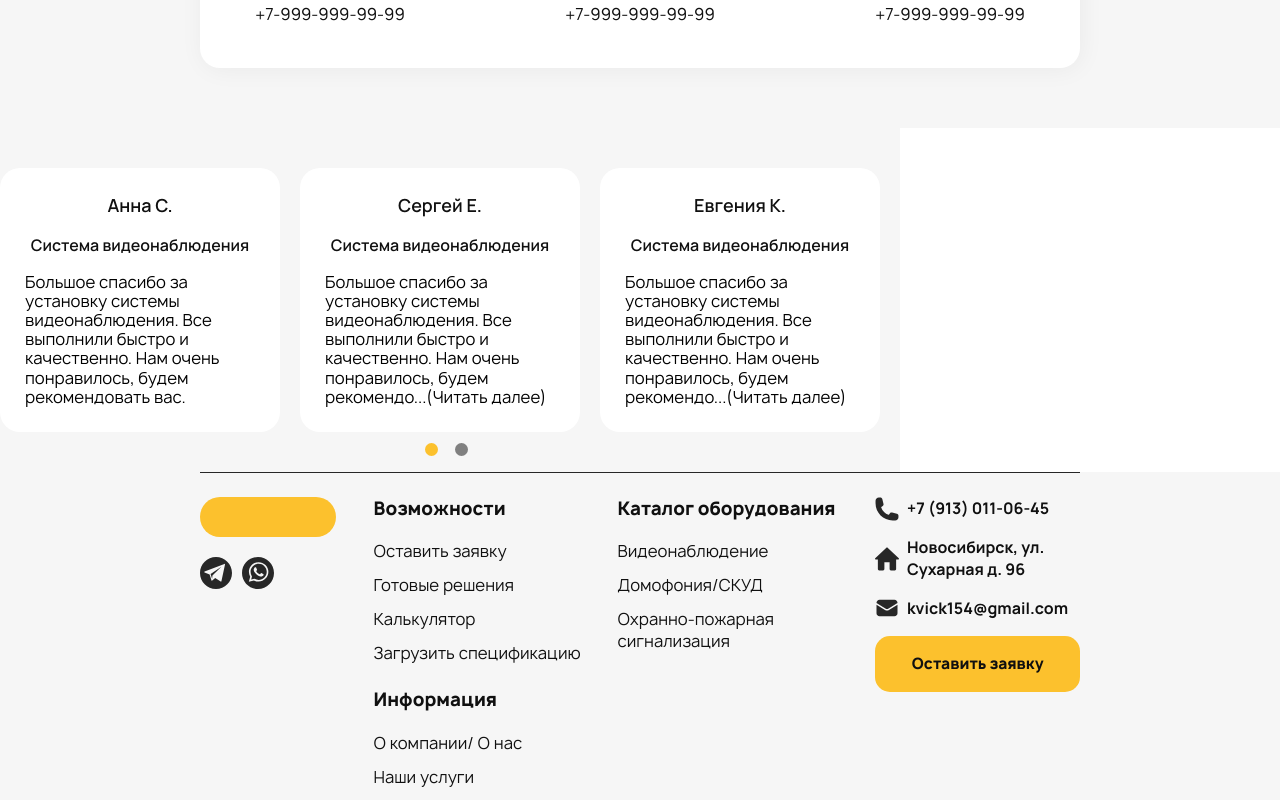
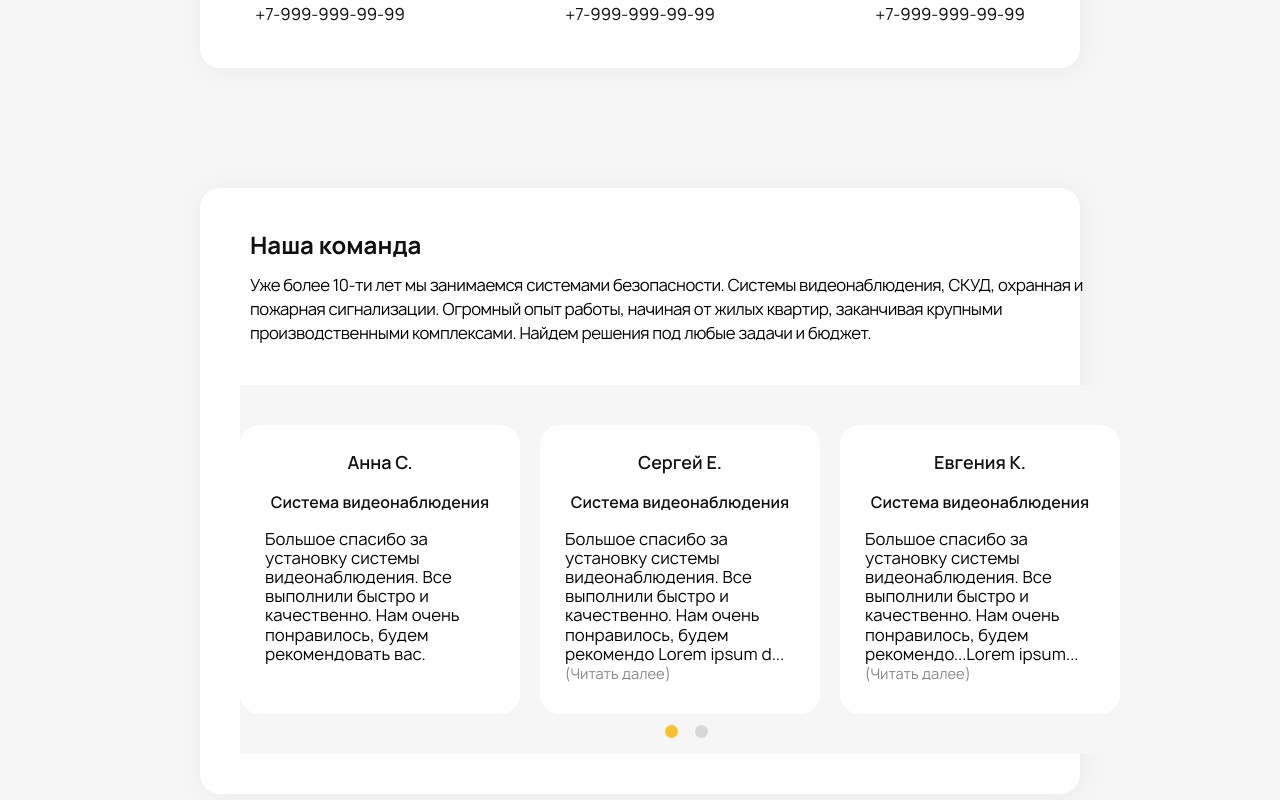
Before and after one commit to NSecuritySolutions/frontend, a React (Vite) app: page / in a window 1280 px wide. Shown: the part 1080-1880 px from the top of the page. Built offline with nearby package versions, Linux system fonts and the light colour scheme.

Commit message:
Feat: reviews block - start

```diff
--- a/src/pages/MainPage/ui/MainPage.tsx
+++ b/src/pages/MainPage/ui/MainPage.tsx
@@ -1,14 +1,14 @@
-import ReviewsCarousel from 'src/shared/components/ReviewsCarousel/ui/ReviewsCarousel';
 import { OurTeam } from 'src/widgets/OurTeam';
 import { ProjectStage } from 'src/widgets/ProjectStage';
 import { Footer } from 'src/widgets/Footer';
+import { ReviewsBlock } from 'src/widgets/ReviewsBlock';
 
 const MainPage = () => {
   return (
     <>
       <ProjectStage />
       <OurTeam />
-      <ReviewsCarousel />
+      <ReviewsBlock />
       <Footer />
     </>
   );
--- a/src/shared/components/ReviewsCarousel/index.ts
+++ /dev/null
@@ -1,3 +0,0 @@
-import ManagerCard from './ui/ReviewsCarousel';
-
-export { ManagerCard };
--- /dev/null
+++ b/src/shared/components/ReviewsSlider/index.ts
@@ -0,0 +1,3 @@
+import ReviewsSlider from './ui/ReviewsSlider';
+
+export { ReviewsSlider };
--- a/src/shared/components/ReviewsCarousel/ui/ReviewsCarousel.tsx
+++ b/src/shared/components/ReviewsSlider/ui/ReviewsSlider.tsx
@@ -3,19 +3,22 @@ import { useState } from 'react';
 import Slider from 'react-slick';
 import 'slick-carousel/slick/slick.css';
 import 'slick-carousel/slick/slick-theme.css';
-import { projectReviews } from '../../../constants/texts/reviews.ts';
+import {
+  TEXT_LIMIT,
+  projectReviews
+} from '../../../constants/texts/reviews.ts';
 import {
   ReviewsContainer,
   SliderContainer,
   ReviewsTitle,
   ReviewsParagraph,
   ReviewsText,
-  CustomDot
+  CustomDot,
+  ReviewsLink
 } from './styled.ts';
 
-const ReviewsCarousel = () => {
+const ReviewsSlider = () => {
   const [currentSlide, setCurrentSlide] = useState<number>(0);
-  // Добавляем обработчик события после смены слайда
   const handleAfterChange = (slideIndex: number) => {
     setCurrentSlide(slideIndex);
   };
@@ -58,11 +61,14 @@ const ReviewsCarousel = () => {
       }
     ],
     customPaging: function (i: number) {
+      //@TODO - заменить floor на ceil?
       let activePage = 0;
-      if (window.innerWidth >= 1300) {
-        activePage = Math.floor(currentSlide / 3);
-      } else if (window.innerWidth >= 900) {
-        activePage = Math.floor(currentSlide / 2);
+      if (window.innerWidth >= 900) {
+        activePage = Math.ceil(currentSlide / 3);
+      } else if (window.innerWidth >= 619) {
+        activePage = Math.ceil(currentSlide / 2);
+        // console.log(currentSlide, 'cur-slide');
+        // console.log(activePage, 'active page');
       } else {
         activePage = currentSlide;
       }
@@ -70,14 +76,27 @@ const ReviewsCarousel = () => {
     }
   };
 
+  function truncate(str: string, maxlength: number) {
+    if (str.length > maxlength) {
+      return str.substring(0, maxlength - 3) + '...';
+    } else {
+      return str;
+    }
+  }
+
   return (
     <SliderContainer className="slider-container">
       <Slider {...settings} afterChange={handleAfterChange}>
         {projectReviews.map((item, i) => (
           <ReviewsContainer className="slick-slide" key={i}>
-            <ReviewsTitle>{item.name}</ReviewsTitle>
+            <ReviewsTitle>{item.name} </ReviewsTitle>
             <ReviewsParagraph>{item.product}</ReviewsParagraph>
-            <ReviewsText>{item.review}</ReviewsText>
+            <ReviewsText>
+              {truncate(item.review, TEXT_LIMIT)}
+              {item.review.length >= TEXT_LIMIT && (
+                <ReviewsLink href={item.link}>(Читать далее)</ReviewsLink>
+              )}
+            </ReviewsText>
           </ReviewsContainer>
         ))}
       </Slider>
@@ -85,4 +104,4 @@ const ReviewsCarousel = () => {
   );
 };
 
-export default ReviewsCarousel;
+export default ReviewsSlider;
--- a/src/shared/components/ReviewsCarousel/ui/styled.ts
+++ b/src/shared/components/ReviewsSlider/ui/styled.ts
@@ -8,7 +8,7 @@ const SliderContainer = styled.div`
   padding-bottom: 40px;
   max-width: 900px;
   width: 100%;
-  background-color: #f6f6f6;
+  background-color: ${colors.backgroundBase2};
 `;
 const ReviewsContainer = styled.article`
   display: flex !important;
@@ -17,8 +17,9 @@ const ReviewsContainer = styled.article`
   border-radius: 20px;
   padding: 25px;
   max-width: 280px;
+  height: 289px;
   width: 100%;
-  background-color: #fff;
+  background-color: ${colors.backgroundPrimary};
   font-family: Manrope, sans-serif;
 `;
 
@@ -45,7 +46,15 @@ const CustomDot = styled.div<{ $active?: boolean }>`
   height: 13px;
   border-radius: 50%;
   margin-top: 10px;
-  background-color: ${props => (props.$active ? '#fcc12d' : 'gray')};
+  background-color: ${props =>
+    props.$active ? `${colors.btnPrimary}` : '#d7d7d7'};
+`;
+
+const ReviewsLink = styled.a<{ $active?: boolean }>`
+  cursor: poinetr;
+  font-size: 14px;
+  color: ${colors.darkPrimary};
+  opacity: 0.5;
 `;
 
 export {
@@ -54,5 +63,6 @@ export {
   ReviewsTitle,
   ReviewsParagraph,
   ReviewsText,
-  CustomDot
+  CustomDot,
+  ReviewsLink
 };
--- a/src/shared/constants/texts/reviews.ts
+++ b/src/shared/constants/texts/reviews.ts
@@ -1,4 +1,6 @@
 import { TProjectReviews } from './types';
+
+export const TEXT_LIMIT: number = 145;
 
 export const projectReviews: TProjectReviews[] = [
   {
@@ -6,34 +8,41 @@ export const projectReviews: TProjectReviews[] = [
     name: 'Анна С.',
     product: 'Система видеонаблюдения',
     review:
-      'Большое спасибо за установку системы видеонаблюдения. Все выполнили быстро и качественно. Нам очень понравилось, будем рекомендовать вас.'
+      'Большое спасибо за установку системы видеонаблюдения. Все выполнили быстро и качественно. Нам очень понравилось, будем рекомендовать вас.',
+    img: 'src/assets/images/feedback/png/feedback-image-1.jpg'
   },
   {
     id: 2,
     name: 'Сергей Е.',
     product: 'Система видеонаблюдения',
     review:
-      'Большое спасибо за установку системы видеонаблюдения. Все выполнили быстро и качественно. Нам очень понравилось, будем рекомендо...(Читать далее)'
+      'Большое спасибо за установку системы видеонаблюдения. Все выполнили быстро и качественно. Нам очень понравилось, будем рекомендо Lorem ipsum dolor sit amet consectetur adipisicing elit. Sed vitae atque illo soluta voluptas inventore cum perspiciatis laudantium esse rerum eos tenetur harum similique consectetur distinctio ducimus, necessitatibus, reprehenderit earum.',
+    link: 'https://market.yandex.ru/',
+    img: 'src/assets/images/feedback/png/feedback-image-2.jpg'
   },
   {
     id: 3,
     name: 'Евгения К.',
     product: 'Система видеонаблюдения',
     review:
-      'Большое спасибо за установку системы видеонаблюдения. Все выполнили быстро и качественно. Нам очень понравилось, будем рекомендо...(Читать далее)'
+      'Большое спасибо за установку системы видеонаблюдения. Все выполнили быстро и качественно. Нам очень понравилось, будем рекомендо...Lorem ipsum dolor sit amet consectetur adipisicing elit. Sed vitae atque illo soluta voluptas inventore cum perspiciatis laudantium esse rerum eos tenetur harum similique consectetur distinctio ducimus, necessitatibus, reprehenderit earum.',
+    link: 'https://market.yandex.ru/',
+    img: 'src/assets/images/feedback/png/feedback-image-3.jpg'
   },
   {
     id: 4,
     name: 'Анна С.',
     product: 'Система видеонаблюдения',
     review:
-      'Большое спасибо за установку системы видеонаблюдения. Все выполнили быстро и качественно. Нам очень понравилось, будем рекомендовать вас.'
+      'Большое спасибо за установку системы видеонаблюдения. Все выполнили быстро и качественно. Нам очень понравилось. ',
+    link: 'https://market.yandex.ru/'
   },
   {
     id: 5,
     name: 'Сергей Е.',
     product: 'Система видеонаблюдения',
     review:
-      'Большое спасибо за установку системы видеонаблюдения. Все выполнили быстро и качественно. Нам очень понравилось, будем рекомендовать вас.'
+      'Большое спасибо за установку системы видеонаблюдения. Все выполнили быстро и качественно. Нам очень понравилось, будем рекомендовать вас.',
+    link: 'https://market.yandex.ru/'
   }
 ];
--- a/src/shared/constants/texts/types.ts
+++ b/src/shared/constants/texts/types.ts
@@ -8,6 +8,8 @@ export type TProjectReviews = {
   name: string;
   product: string;
   review: string;
+  link?: string | undefined;
+  img?: string | undefined;
 };
 
 export type TTeamContacts = {
--- /dev/null
+++ b/src/widgets/ReviewsBlock/index.ts
@@ -0,0 +1,3 @@
+import ReviewsBlock from './ui/ReviewsBlock';
+
+export { ReviewsBlock };
--- /dev/null
+++ b/src/widgets/ReviewsBlock/ui/ReviewsBlock.tsx
@@ -0,0 +1,39 @@
+import {
+  Section,
+  SectionWrapper,
+  ColumnTitle,
+  Column,
+  ColumnParagraph,
+  TextWrapper,
+  ColumnWrapper,
+  ContactsWrapper
+} from './styled.ts';
+import { ReviewsSlider } from 'src/shared/components/ReviewsSlider/index.ts';
+
+const ReviewsBlock = () => {
+  return (
+    <Section>
+      <SectionWrapper>
+        <ColumnWrapper>
+          <Column>
+            <TextWrapper>
+              <ColumnTitle>Наша команда</ColumnTitle>
+              <ColumnParagraph>
+                Уже более 10-ти лет мы занимаемся системами безопасности.
+                Системы видеонаблюдения, СКУД, охранная и пожарная сигнализации.
+                Огромный опыт работы, начиная от жилых квартир, заканчивая
+                крупными производственными комплексами. Найдем решения под любые
+                задачи и бюджет.
+              </ColumnParagraph>
+            </TextWrapper>
+          </Column>
+          <ContactsWrapper>
+            <ReviewsSlider />
+          </ContactsWrapper>
+        </ColumnWrapper>
+      </SectionWrapper>
+    </Section>
+  );
+};
+
+export default ReviewsBlock;
--- /dev/null
+++ b/src/widgets/ReviewsBlock/ui/styled.ts
@@ -0,0 +1,179 @@
+import colors from 'src/shared/constants/colors';
+
+import styled from 'styled-components';
+
+const Section = styled.section`
+  margin: 0 auto;
+  background-color: ${colors.backgroundBase2};
+  padding: 60px 0;
+
+  @media (max-width: 1300px) {
+    padding: 60px 0;
+    align-items: center;
+    justify-content: center;
+  }
+
+  @media (max-width: 940px) {
+    background-color: ${colors.backgroundPrimary};
+    padding: 40px 0;
+  }
+`;
+
+const SectionWrapper = styled.div`
+  margin: 0 auto;
+  display: flex;
+  flex-direction: column;
+  max-width: 1180px;
+  width: 100%;
+  padding-top: 60px;
+  padding-bottom: 60px;
+  border-radius: 20px;
+  box-shadow: 2px 2px 25px 0 rgba(16, 16, 16, 0.05);
+  background: ${colors.backgroundPrimary};
+
+  @media (max-width: 1300px) {
+    flex-direction: row;
+    max-width: 880px;
+    width: 100%;
+    gap: 120px;
+    padding-top: 0;
+    padding-bottom: 0;
+  }
+
+  @media (max-width: 940px) {
+    flex-direction: column;
+    border-radius: 0;
+    max-width: 579px;
+    width: 100%;
+    box-shadow: none;
+  }
+
+  @media (max-width: 504px) {
+  }
+`;
+
+const ColumnTitle = styled.h2`
+  color: ${colors.darkPrimary};
+  display: flex;
+  overflow: hidden;
+  // white-space: nowrap;
+  // text-overflow: ellipsis;
+
+  font:
+    700 24px Manrope,
+    sans-serif;
+
+  @media (max-width: 940px) {
+    max-width: 580px;
+    width: 100%;
+    align-self: center;
+  }
+
+  @media (max-width: 619px) {
+    max-width: 268px;
+    width: 100%;
+    align-self: center;
+  }
+`;
+const ColumnWrapper = styled.div`
+  margin: 0 auto;
+  display: grid;
+  grid-template-columns: repeat(1, minmax(120px, 400px) minmax(120px, 580px));
+  column-gap: 20px;
+  gap: 40px;
+
+  @media (max-width: 1300px) {
+    padding: 40px;
+    display: grid;
+    grid-template-columns: none;
+    grid-template-rows: 1fr;
+  }
+  @media (max-width: 940px) {
+    padding: 0;
+  }
+
+  @media (max-width: 504px) {
+  }
+`;
+
+const Column = styled.div`
+  display: flex;
+  flex-direction: row;
+
+  @media (max-width: 940px) {
+    width: 100%;
+  }
+
+  @media (max-width: 619px) {
+    flex-direction: row;
+  }
+`;
+
+const TextWrapper = styled.div`
+  margin: 0 auto;
+  padding: 0;
+  display: flex;
+  flex-direction: column;
+
+  @media (max-width: 1300px) {
+    max-width: 880px;
+    width: 100%;
+  }
+
+  @media (max-width: 619px) {
+    justify-content: center;
+    align-self: start;
+    font-size: 16px;
+    padding: 0 0 0 12px;
+  }
+`;
+
+const ColumnParagraph = styled.p`
+  font-family: Manrope, sans-serif;
+  max-width: 400px;
+  width: 100%;
+  font-weight: 400;
+  margin-top: 12px;
+  font-size: 16px;
+  line-height: 1.5;
+  letter-spacing: -0.5px;
+
+  @media (max-width: 1300px) {
+    max-width: 880px;
+    width: 100%;
+  }
+
+  @media (max-width: 619px) {
+    max-width: 277px;
+    width: 100%;
+  }
+`;
+
+const ContactsWrapper = styled.div`
+  display: flex;
+  flex-direction: row;
+  justify-content: center;
+  gap: 20px;
+
+  @media (max-width: 1300px) {
+    gap: 130px;
+  }
+  @media (max-width: 940px) {
+    gap: 19.5px;
+  }
+
+  @media (max-width: 619px) {
+    flex-direction: column;
+    justify-self: center;
+  }
+`;
+export {
+  Section,
+  SectionWrapper,
+  ColumnWrapper,
+  Column,
+  ColumnTitle,
+  TextWrapper,
+  ColumnParagraph,
+  ContactsWrapper
+};
```
Also changed, not shown: src/assets/images/yandex/png/yandex.png (added).
